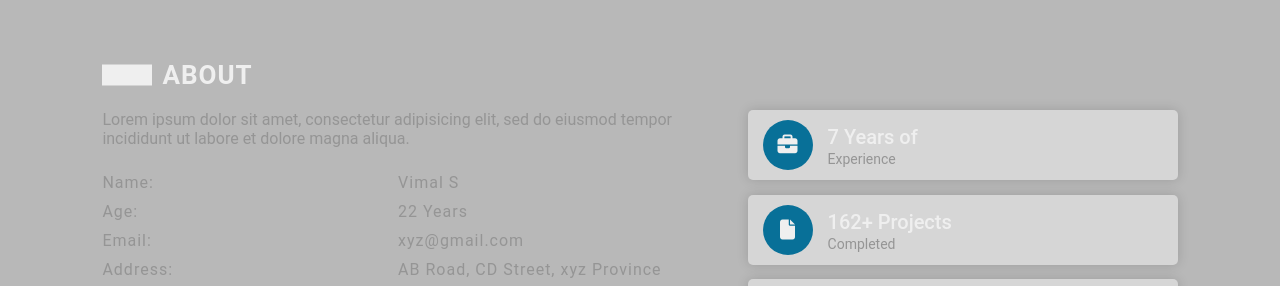
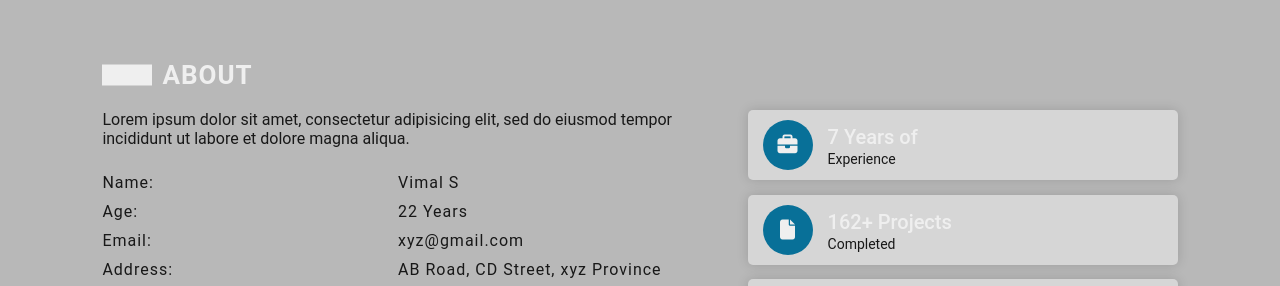
Before and after one commit to vimal336/js-projects, a plain HTML site: page Portfolio/index.html in a window 1280 px wide. Shown: the part 810-1096 px from the top of the page. Drawn offline with Linux system fonts and the light colour scheme.

Commit message:
my new portfolio project

```diff
--- a/Portfolio/style.css
+++ b/Portfolio/style.css
@@ -14,7 +14,7 @@ html{
 	--bg-clr-2: #d6d6d6;
 	--main-heading-clr: #efefef;
 	--secondary-heading-clr: #b5b5b5;
-	--text-clr: #959595;
+	--text-clr: #181818;
 	--dark-text-clr: #888;
 }
 body{
```
